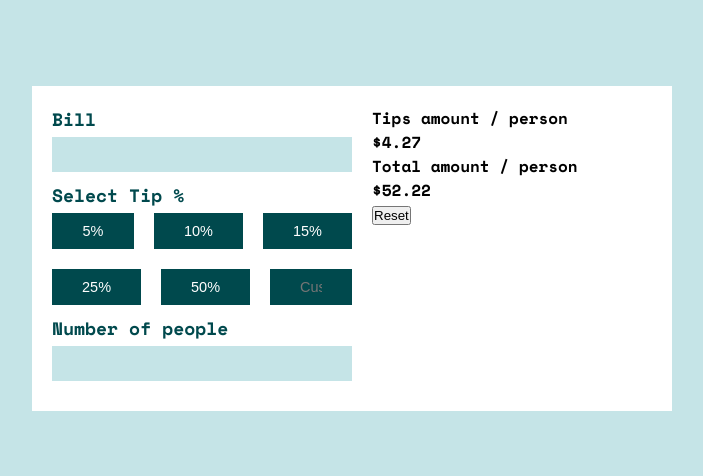
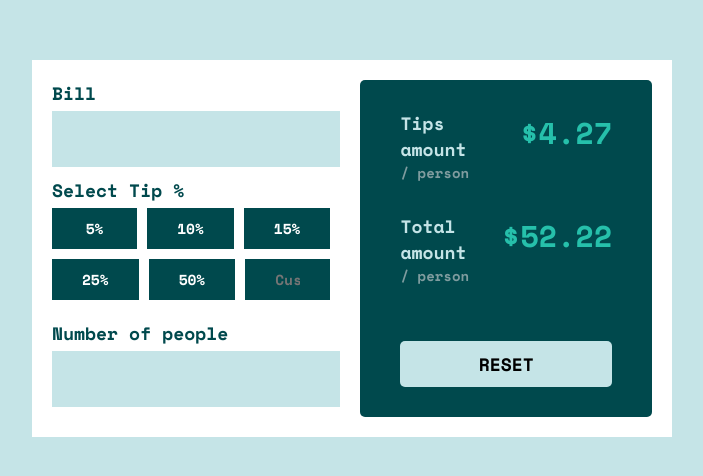
Before and after one commit to sallyshrestha/web-dev-practice, a plain HTML site: page tip-calculator-app-main/index.html in a window 1280 px wide. Shown: the part 152-628 px from the top of the page, without its empty margins (288-991 px from the left). Drawn offline with nearby package versions, Linux system fonts and the light colour scheme.

Commit message:
css complete

```diff
--- a/tip-calculator-app-main/index.html
+++ b/tip-calculator-app-main/index.html
@@ -45,12 +45,19 @@
         </div>
 
         <div class="calculation-result">
-          <div class="tips-amount">
-            <div class="title">Tips amount / person</div>
+          <div class="tips-amount calculation-amount">
+            <div class="title">
+            <div class="main-title">Tips amount </div>
+            <div class="subtitle">/ person</div>
+          </div>
             <div class="amount">$4.27</div>
           </div>
+
           <div class="total-amount calculation-amount">
-          <div class="title">Total amount / person</div>
+            <div class="title">
+          <div class="main-title">Total amount </div>
+           <div class="subtitle">/ person</div>
+        </div>
           <div class="amount">$52.22</div>
         </div>
         <button class="button">Reset</button>
--- a/tip-calculator-app-main/style.css
+++ b/tip-calculator-app-main/style.css
@@ -59,11 +59,15 @@ label, input{
     padding: 10px 20px;
 background-color: var(--clr-neutral-4);
 border: none;
+font-family: var(--primary-font);
+columns: var(--clr-neutral-1);
+font-size: var(--font-input-size);
+text-align: right;
 }
 .tips-group{
     display: flex;
     flex-wrap: wrap;
-    gap: 20px;
+
 
 }
 .tips-group .button{
@@ -74,4 +78,60 @@ border: none;
     font-size: var(--font-input-size);
     flex: 1;
     font-size: 14.5px;
+    margin-right: 10px;
+    margin-bottom: 10px;
+    width: calc(33.33%-20px);
+    font-family: var(--primary-font);
 }
+.tips-group .button:hover{
+    background-color: var(--clr-neutral-4);
+    color: var(--clr-neutral-1);
+    cursor: pointer;
+    transition: all 0.2s;
+}
+.calculation-result{
+    border-radius: 5px;
+    width: 50%;
+    padding: 30px 40px;
+    background-color: var(--clr-neutral-1);
+    display: flex;
+    flex-direction: column;
+
+
+}
+.calculation-amount{
+    display: flex;
+    justify-content: space-between;
+    margin-bottom: 30px;
+}
+.main-title{
+    color: var(--clr-neutral-4);
+    font-size: 18px;
+}
+.subtitle{
+    color: var(--clr-neutral-3);
+    font-size: 14px;
+}
+.amount{
+    font-size: 30px;
+    color: var(--clr-primary);
+}
+.calculation-result .button{
+    box-sizing: border-box;
+   background-color: var(--clr-neutral-4);
+   padding: 10px 20px;
+   text-transform: uppercase;
+   border: none;
+   border-radius: 5px;
+   font-size: 18px;
+   margin-top: auto;
+   width: 100%;
+   font-family: var(--font-input-size);
+
+}
+.calculation-result .button:hover{
+    cursor: pointer;
+    background-color: var(--clr-primary);
+    transition: all 0.2s;
+    color: var(--clr-neutral-4);
+}
```
